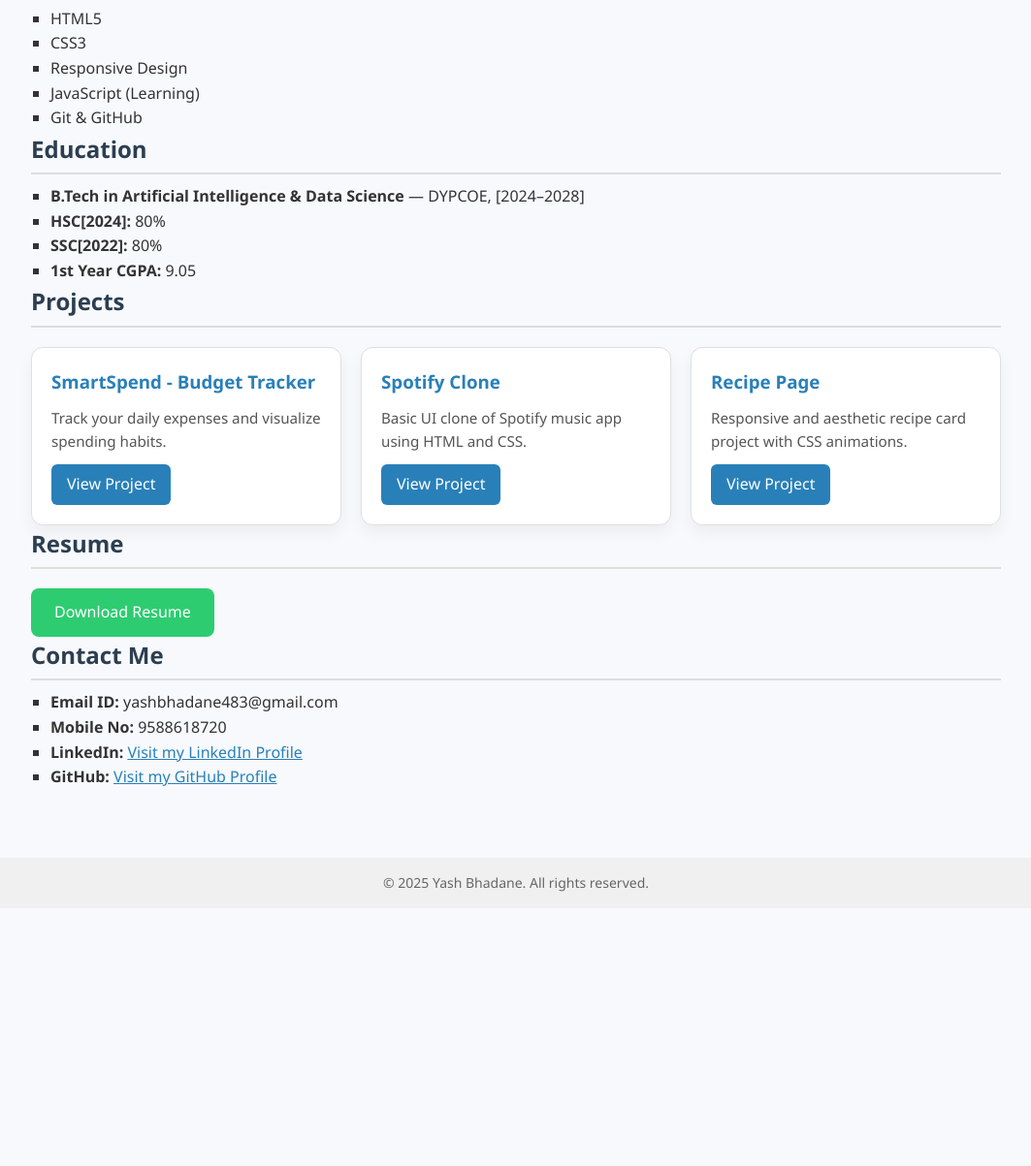
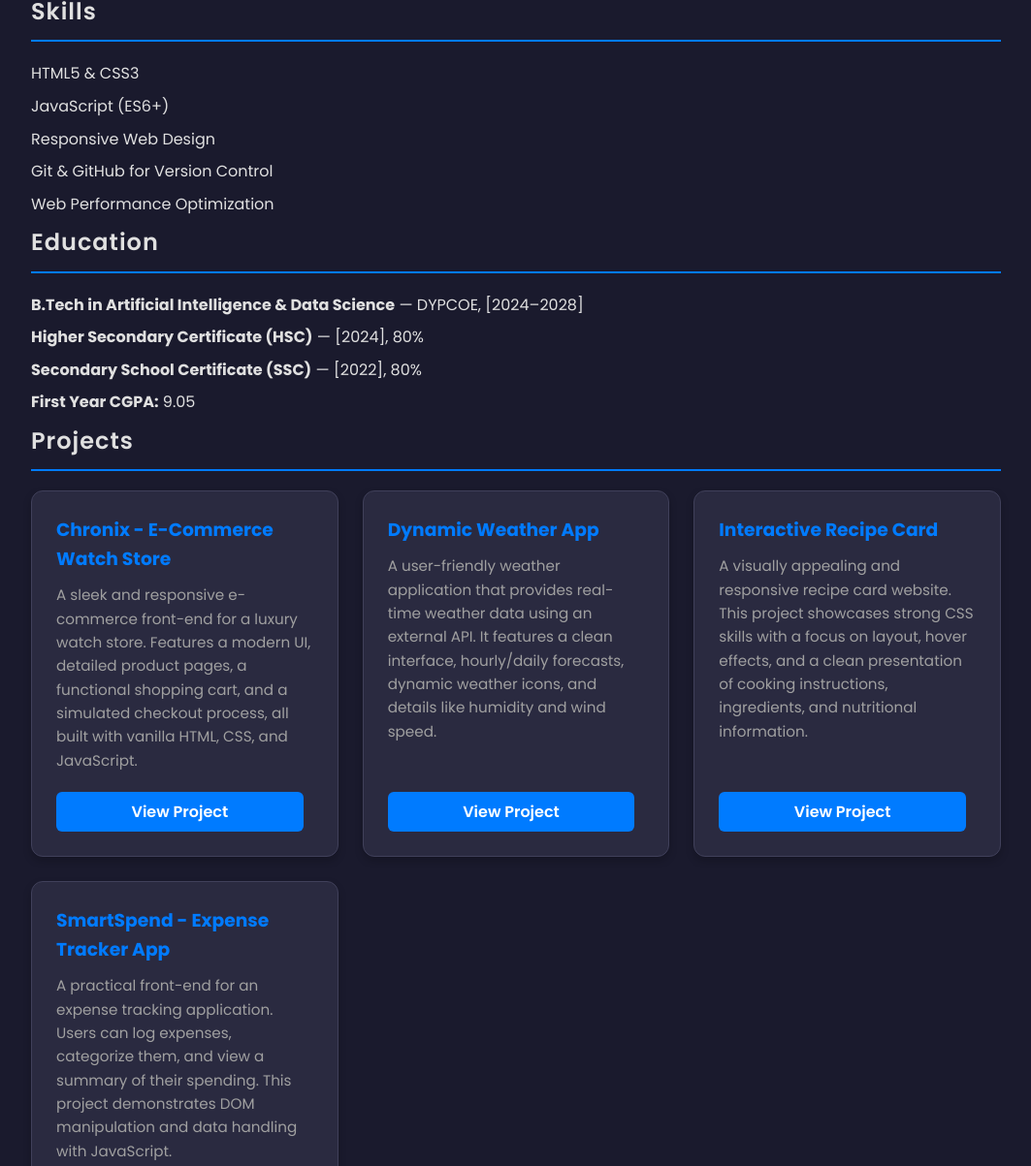
Before and after one commit to Yashzz26/Portfolio-, a plain HTML site: page index.html in a window 1280 px wide. Shown: the part 522-1725 px from the top of the page at 97% size, without its empty margins (108-1171 px from the left). Before the commit the page ends 1459 px from the top, so only its background shows below. Drawn offline with Linux system fonts and the light colour scheme.

Commit message:
Initial commit - Project files

```diff
--- a/index.html
+++ b/index.html
@@ -4,90 +4,113 @@
     <meta charset="UTF-8" />
     <meta name="viewport" content="width=device-width, initial-scale=1.0" />
     <title>Yash Bhadane | Portfolio</title>
+
+    <!-- Link to your CSS file -->
     <link rel="stylesheet" href="style.css" />
+
+    <!-- Google Fonts (Poppins) - Recommended for the dark theme -->
+    <link rel="preconnect" href="https://fonts.googleapis.com">
+    <link rel="preconnect" href="https://fonts.gstatic.com" crossorigin>
+    <link href="https://fonts.googleapis.com/css2?family=Poppins:wght@300;400;600;700&display=swap" rel="stylesheet">
   </head>
   <body>
+    <!-- Header Section -->
     <header>
-      <img src="/myph.png.png" alt="Profile Picture" class="profile-pic" />
+      <img src="photo.png" alt="Profile Picture" class="profile-pic" />
       <h1>Yash Bhadane</h1>
       <p>Aspiring Front-End Web Developer</p>
     </header>
 
+    <!-- Main Content Container -->
     <div class="container">
-      <!-- About Me -->
-      <section>
+      <!-- About Me Section -->
+      <section id="about">
         <h2>About Me</h2>
         <p>
-          I am a web development enthusiast focused on creating clean and
-          user-friendly interfaces. Passionate about learning new technologies
-          and turning ideas into reality through code.
+          I am a passionate web development enthusiast focused on creating clean, efficient, and user-friendly digital experiences. With a strong foundation in modern web technologies, I enjoy turning complex problems into elegant solutions through code and am always eager to learn and adapt in this ever-evolving industry.
         </p>
       </section>
 
-      <!-- Skills -->
-      <section>
+      <!-- Skills Section -->
+      <section id="skills">
         <h2>Skills</h2>
         <ul>
-          <li>HTML5</li>
-          <li>CSS3</li>
-          <li>Responsive Design</li>
-          <li>JavaScript (Learning)</li>
-          <li>Git & GitHub</li>
+          <li>HTML5 & CSS3</li>
+          <li>JavaScript (ES6+)</li>
+          <li>Responsive Web Design</li>
+          <li>Git & GitHub for Version Control</li>
+          <li>Web Performance Optimization</li>
         </ul>
       </section>
 
-      <!-- Education -->
-      <section>
+      <!-- Education Section -->
+      <section id="education">
         <h2>Education</h2>
         <ul>
           <li><b>B.Tech in Artificial Intelligence & Data Science</b> — DYPCOE, [2024–2028]</li>
-          <li><b>HSC[2024]: </b>80%</li>
-          <li><b>SSC[2022]: </b>80%</li>
-          <li><b>1st Year CGPA: </b>9.05</li>
+          <li><b>Higher Secondary Certificate (HSC)</b> — [2024], 80%</li>
+          <li><b>Secondary School Certificate (SSC)</b> — [2022], 80%</li>
+          <li><b>First Year CGPA:</b> 9.05</li>
         </ul>
       </section>
 
-      <!-- Projects -->
-      <section>
+      <!-- Projects Section -->
+      <section id="projects">
         <h2>Projects</h2>
-        <div class="project-grid">
-          <div class="card">
-            <h3>SmartSpend - Budget Tracker</h3>
-            <p>Track your daily expenses and visualize spending habits.</p>
-            <a href="#">View Project</a>
+        <div class="project-list">
+
+          <!-- Project 1: Chronix E-Commerce Store -->
+          <div class="project-card">
+            <h3>Chronix - E-Commerce Watch Store</h3>
+            <p>A sleek and responsive e-commerce front-end for a luxury watch store. Features a modern UI, detailed product pages, a functional shopping cart, and a simulated checkout process, all built with vanilla HTML, CSS, and JavaScript.</p>
+            <!-- IMPORTANT: Replace '#' with your actual project link -->
+            <a href="#" target="_blank">View Project</a>
           </div>
-          <div class="card">
-            <h3>Spotify Clone</h3>
-            <p>Basic UI clone of Spotify music app using HTML and CSS.</p>
-            <a href="#">View Project</a>
+
+          <!-- Project 2: Weather App -->
+          <div class="project-card">
+            <h3>Dynamic Weather App</h3>
+            <p>A user-friendly weather application that provides real-time weather data using an external API. It features a clean interface, hourly/daily forecasts, dynamic weather icons, and details like humidity and wind speed.</p>
+            <!-- IMPORTANT: Replace '#' with your actual project link -->
+            <a href="#" target="_blank">View Project</a>
           </div>
-          <div class="card">
-            <h3>Recipe Page</h3>
-            <p>
-              Responsive and aesthetic recipe card project with CSS animations.
-            </p>
-            <a href="#">View Project</a>
+
+          <!-- Project 3: Recipe Card Website -->
+          <div class="project-card">
+            <h3>Interactive Recipe Card</h3>
+            <p>A visually appealing and responsive recipe card website. This project showcases strong CSS skills with a focus on layout, hover effects, and a clean presentation of cooking instructions, ingredients, and nutritional information.</p>
+            <!-- IMPORTANT: Replace '#' with your actual project link -->
+            <a href="#" target="_blank">View Project</a>
           </div>
+
+          <!-- Project 4: SmartSpend Expense Tracker -->
+          <div class="project-card">
+            <h3>SmartSpend - Expense Tracker App</h3>
+            <p>A practical front-end for an expense tracking application. Users can log expenses, categorize them, and view a summary of their spending. This project demonstrates DOM manipulation and data handling with JavaScript.</p>
+            <!-- IMPORTANT: Replace '#' with your actual project link -->
+            <a href="#" target="_blank">View Project</a>
+          </div>
+
         </div>
       </section>
 
-      <!-- Resume -->
-      <section>
+      <!-- Resume Section -->
+      <section id="resume">
         <h2>Resume</h2>
-        <a href="#" class="resume-btn">Download Resume</a>
+        <!-- IMPORTANT: Replace '#' with the path to your resume PDF file -->
+        <a href="#" class="resume-btn" download>Download Resume</a>
       </section>
 
       <!-- Contact Section -->
+
 <section id="contact">
   <h2>Contact Me</h2>
   <ul>
-          <li><b>Email ID:</b> yashbhadane483@gmail.com</li>
-          <li><b>Mobile No:</b> 9588618720</li>
+    <li><b>Email:</b> yashbhadane483@gmail.com</li>
+    <li><b>Mobile:</b> 9588618720</li>
     <li>
       <b>LinkedIn:</b>
-            <a
-              href="https://www.linkedin.com/in/yash-bhadane-560230325"
-              target="_blank">
+      <a href="https://www.linkedin.com/in/yash-bhadane-560230325" target="_blank">
         Visit my LinkedIn Profile
       </a>
     </li>
@@ -99,11 +122,13 @@
     </li>
   </ul>
 </section>
-    </div>
 
     <!-- Footer -->
     <footer>
       <p>&copy; 2025 Yash Bhadane. All rights reserved.</p>
     </footer>
+
+    <!-- Link to your JavaScript file -->
+    <script src="script.js"></script>
   </body>
 </html>
--- a/style.css
+++ b/style.css
@@ -1,4 +1,17 @@
-/* Base styles */
+/* --- MODERN DARK THEME: "TECH SLATE" (Updated for New Projects Section) --- */
+
+/* CSS Variables for easy color changes */
+:root {
+  --background-color: #1a1a2d;
+  --primary-text: #e0e0e0;
+  --secondary-text: #a0a0a0;
+  --card-background: #2a2a40;
+  --header-background: #242438;
+  --accent-color: #007bff;
+  --accent-hover: #0056b3;
+  --border-color: #40405a;
+}
+
 * {
   margin: 0;
   padding: 0;
@@ -6,9 +19,9 @@
 }
 
 body {
-  font-family: 'Segoe UI', Tahoma, Geneva, Verdana, sans-serif;
-  background-color: #f7f9fc;
-  color: #333;
+  font-family: 'Poppins', sans-serif; /* Recommended: Add Google Font link in your HTML */
+  background-color: var(--background-color);
+  color: var(--primary-text);
   line-height: 1.6;
 }
 
@@ -22,10 +35,10 @@ body {
 
 /* Header */
 header {
-  background: linear-gradient(135deg, #2c3e50, #34495e);
-  color: white;
+  background-color: var(--header-background);
   padding: 40px 0;
   text-align: center;
+  border-bottom: 1px solid var(--border-color);
 }
 
 /* Profile Image */
@@ -36,125 +49,141 @@ header {
   height: 160px;
   object-fit: cover;
   border-radius: 50%;
-  border: 5px solid #3498db;
-  box-shadow: 0 0 12px rgba(0, 0, 0, 0.15);
+  border: 5px solid var(--accent-color);
+  box-shadow: 0 0 15px rgba(0, 123, 255, 0.4);
 }
 
 /* Headings */
-h2 {
-  color: #2c3e50;
-  margin-bottom: 10px;
-  border-bottom: 2px solid #ddd;
-  padding-bottom: 5px;
+h1 {
+  font-weight: 700;
 }
 
-/* Lists */
+h2 {
+  color: var(--primary-text);
+  margin-bottom: 20px;
+  padding-bottom: 10px;
+  border-bottom: 2px solid var(--accent-color);
+  font-weight: 600;
+  letter-spacing: 1px;
+}
+
+/* Lists (for other sections like Skills/Education) */
 ul {
-  list-style-type: square;
-  padding-left: 20px;
+  list-style-type: none;
+  padding-left: 0;
   margin-top: 10px;
 }
+ul li {
+  margin-bottom: 8px;
+}
 
-/* Project Grid */
-.project-grid {
-  display: flex;
-  flex-wrap: wrap;
-  gap: 20px;
+/* --- UPDATED PROJECTS SECTION STYLING --- */
+.project-list {
+  display: grid;
+  grid-template-columns: repeat(auto-fit, minmax(300px, 1fr));
+  gap: 25px;
   margin-top: 20px;
 }
 
-/* Project Cards */
-.card {
-  flex: 1 1 calc(33% - 20px);
-  background-color: #ffffff;
-  padding: 20px;
+.project-card {
+  background-color: var(--card-background);
+  padding: 25px;
   border-radius: 12px;
-  box-shadow: 0 8px 16px rgba(0, 0, 0, 0.05);
+  border: 1px solid var(--border-color);
+  box-shadow: 0 4px 8px rgba(0, 0, 0, 0.2);
   transition: transform 0.3s ease, box-shadow 0.3s ease;
-  border: 1px solid #e0e0e0;
+  display: flex;
+  flex-direction: column;
 }
 
-.card:hover {
-  transform: translateY(-10px) scale(1.02);
-  box-shadow: 0 16px 32px rgba(52, 152, 219, 0.15);
+.project-card:hover {
+  transform: translateY(-8px);
+  box-shadow: 0 12px 24px rgba(0, 0, 0, 0.3);
 }
 
-.card h3 {
+.project-card h3 {
   margin-bottom: 10px;
-  color: #2980b9;
+  color: var(--accent-color);
 }
 
-.card p {
+.project-card p {
   font-size: 0.95rem;
-  color: #555;
+  color: var(--secondary-text);
+  flex-grow: 1; /* Ensures the description pushes the links to the bottom */
+  margin-bottom: 15px;
 }
 
-.card a {
+.project-card a {
   display: inline-block;
-  margin-top: 12px;
-  color: white;
-  background-color: #2980b9;
-  padding: 8px 16px;
+  margin-top: 5px; /* Spacing between links if they wrap */
+  margin-right: 10px; /* Spacing between links on the same line */
+  color: #fff;
+  background-color: var(--accent-color);
+  padding: 8px 16px; /* Slightly smaller padding for project links */
   border-radius: 6px;
   text-decoration: none;
-  transition: background-color 0.3s;
+  font-weight: 600;
+  transition: background-color 0.3s, transform 0.2s;
+  text-align: center;
 }
 
-.card a:hover {
-  background-color: #2471a3;
+.project-card a:hover {
+  background-color: var(--accent-hover);
+  transform: scale(1.05);
+  text-decoration: none;
 }
 
-/* Resume Button */
+/* General Link & Button Styling (e.g., Resume Button) */
 .resume-btn {
   display: inline-block;
-  background-color: #2ecc71;
-  color: white;
-  padding: 12px 24px;
+  margin-top: 15px;
+  color: #fff;
+  background-color: var(--accent-color);
+  padding: 10px 20px;
+  border-radius: 6px;
   text-decoration: none;
-  border-radius: 8px;
-  transition: background-color 0.3s ease;
-  margin-top: 10px;
+  font-weight: 600;
+  transition: background-color 0.3s, transform 0.2s;
 }
 
 .resume-btn:hover {
-  background-color: #27ae60;
-}
-
-/* Contact */
-.contact ul li {
-  margin-bottom: 10px;
+  background-color: var(--accent-hover);
+  transform: scale(1.05);
 }
 
 a {
-  color: #2980b9;
+  color: var(--accent-color);
+  text-decoration: none;
 }
-
 a:hover {
   text-decoration: underline;
+}
+b {
+  color: var(--primary-text);
 }
 
 /* Footer */
 footer {
-  background-color: #f0f0f0;
+  background-color: var(--header-background);
   text-align: center;
-  padding: 15px 0;
+  padding: 20px 0;
   margin-top: 40px;
   font-size: 14px;
-  color: #666;
+  color: var(--secondary-text);
+  border-top: 1px solid var(--border-color);
 }
 
 /* Responsive */
 @media (max-width: 768px) {
-  .project-grid {
-    flex-direction: column;
-  }
-
-  .card {
-    flex: 1 1 100%;
-  }
-
+  /* The grid layout is already responsive, but we can adjust other things */
   .profile-pic {
     width: 120px;
     height: 120px;
   }
+  h1 {
+    font-size: 1.8rem;
+  }
+  h2 {
+    font-size: 1.5rem;
+  }
 }
```
Lines whose indentation alone changed are shown as unchanged.
